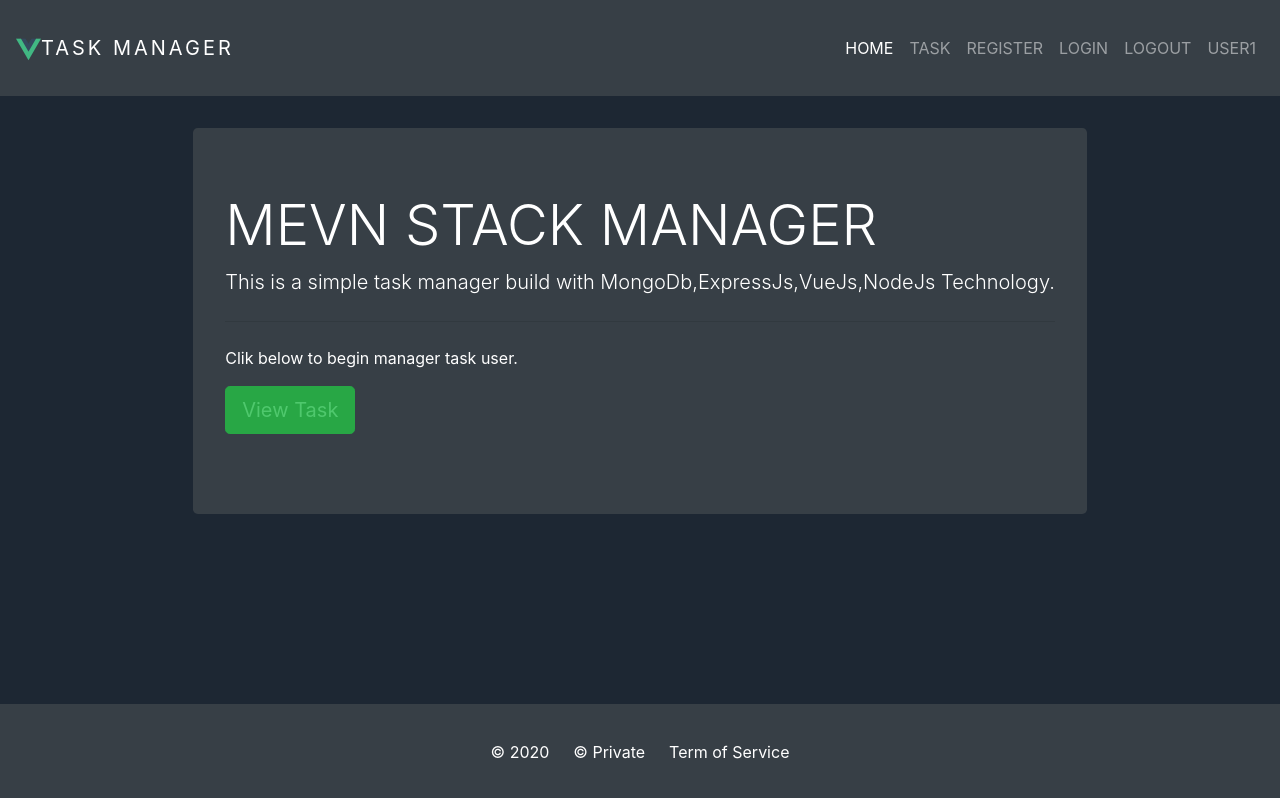
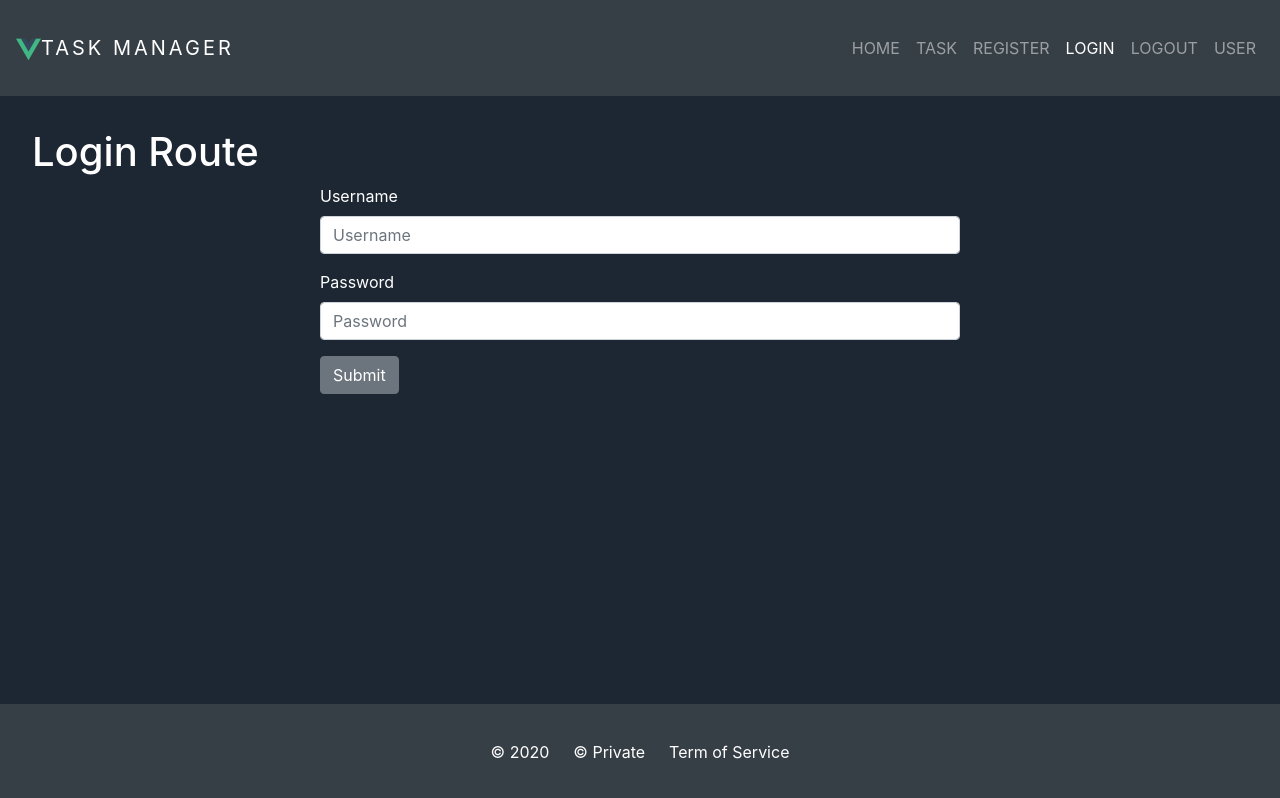
Before and after one commit to richardykedang/MEVN1, a Vue app: page /login in a window 1280 px wide. Before the commit this address led to /. Built offline with nearby package versions, Linux system fonts and the light colour scheme.

Commit message:
add login view,add navbar state,and storage beforecreate in app.vue

```diff
--- a/src/App.vue
+++ b/src/App.vue
@@ -22,6 +22,9 @@ export default {
   components: {
     Navbar,
     Footer
+  },
+  beforeCreate: function () {
+    this.$store.dispatch('authenticate')
   }
 }
 </script>
--- a/src/assets/css/style.css
+++ b/src/assets/css/style.css
@@ -62,6 +62,14 @@ div#custom-home {
     color: #3da978 !important;
 }
 
+form.custom-form {
+    max-width: 40rem;
+    display: flex;
+    margin-left: auto;
+    margin-right: auto;
+    flex-direction: column;
+}
+
 @media screen and (max-width: 767px)  {
     div#navbarCollapse {
         width: 100%;
--- a/src/components/Navbar.vue
+++ b/src/components/Navbar.vue
@@ -33,7 +33,7 @@
                 <a class="nav-link" href="#">Logout</a>
             </li>
             <li class="nav-item">
-                <a class="nav-link" href="#">User1</a>
+                <a class="nav-link" href="#">{{this.$store.state.username ? this.$store.state.username : 'User'}}</a>
             </li>
             </ul>
         </div>
--- a/src/router/index.js
+++ b/src/router/index.js
@@ -6,7 +6,7 @@ import TaskAll from '../views/task/TaskAll.vue'
 import TaskCreate from '../views/task/TaskCreate.vue'
 import TaskEdit from '../views/task/TaskEdit.vue'
 
-const Islogin = true
+const Islogin = false
 
 const routes = [
   {
--- a/src/views/authentication/Login.vue
+++ b/src/views/authentication/Login.vue
@@ -1,3 +1,33 @@
 <template>
-    <h1>Login Route</h1>
+    <div>
+        <h1>Login Route</h1>
+        <form class="custom-form" v-on:submit="onSubmit" autocomplete="off">
+            <div class="form-group">
+                <label for="username">Username</label>
+                <input type="text" class="form-control" id="username" placeholder="Username">
+            </div>
+            <div class="form-group">
+                <label for="password">Password</label>
+                <input type="password" class="form-control" id="password" placeholder="Password">
+            </div>
+            <div class="form-group">
+                <button type="submit" class="btn btn-secondary">Submit</button>
+            </div>
+
+        </form>
+    </div>
 </template>
+
+<script>
+import * as auth from '../../services/AuthService'
+export default {
+  name: 'login',
+  methods: {
+    onSubmit: function (e) {
+      e.preventDefault()
+      auth.Login()
+      this.$router.push({ name: 'Home' })
+    }
+  }
+}
+</script>
```
Also changed, not shown: note.txt.
